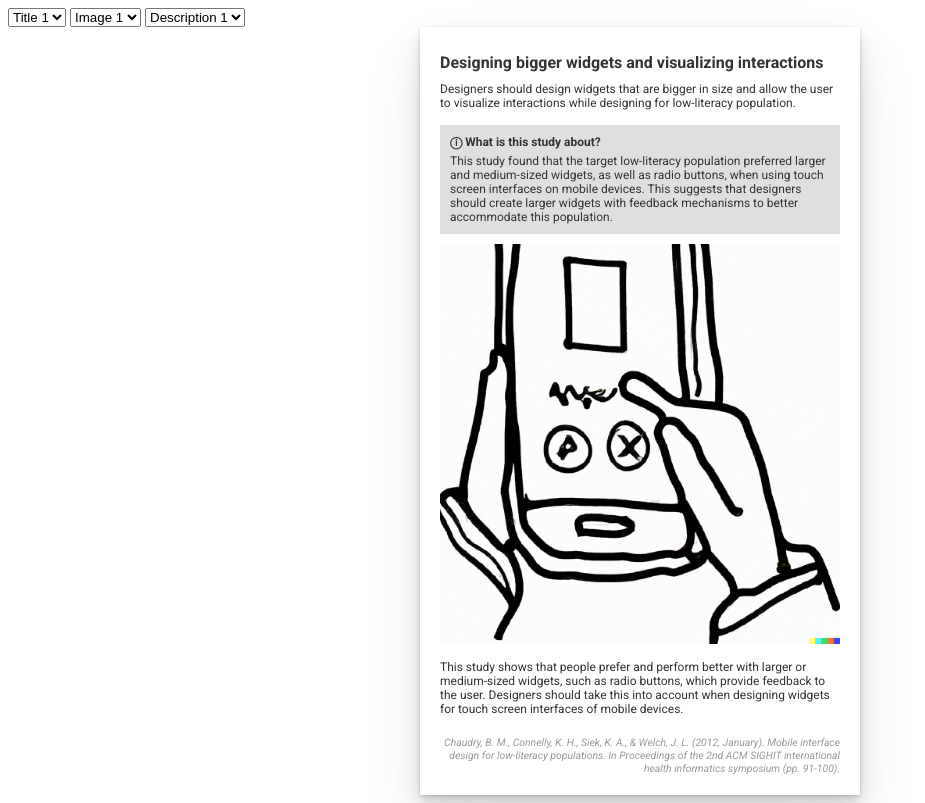
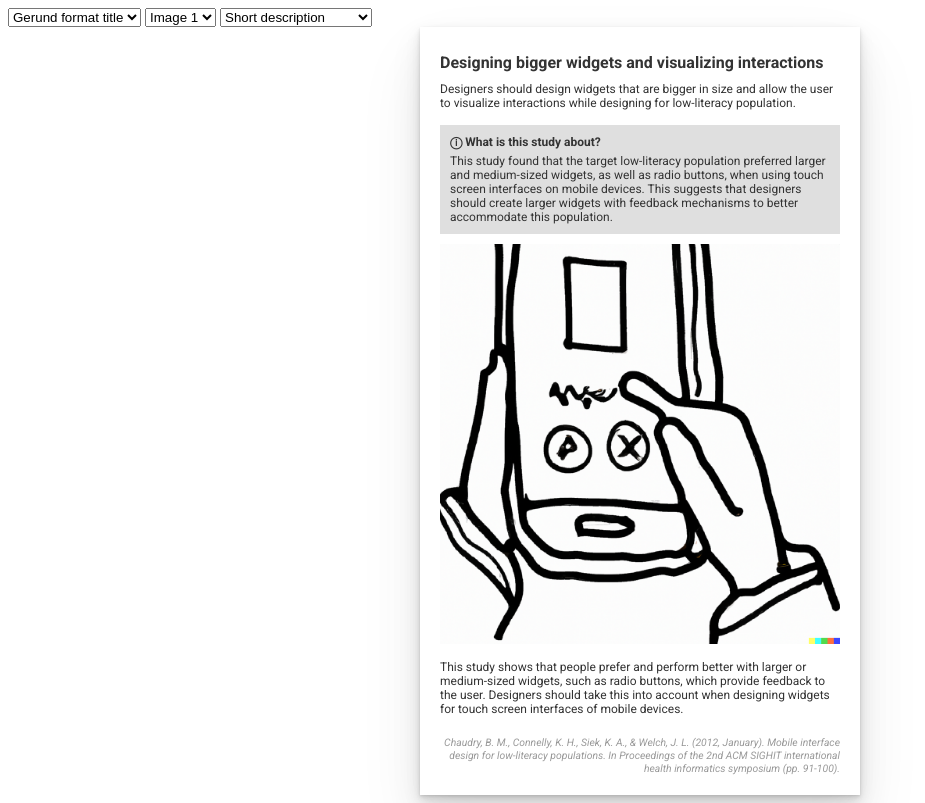
Before and after one commit to donghoon-io/design-card, a SvelteKit app: page / in a window 1280 px wide. Shown: the whole page, without its empty margins (0-925 px from the left). Built offline with nearby package versions, Linux system fonts and the light colour scheme.

Commit message:
Update +page.svelte

```diff
--- a/src/routes/+page.svelte
+++ b/src/routes/+page.svelte
@@ -1,9 +1,9 @@
 <script>
 	let titles = [
-		{ id: 1, text: "Designing bigger widgets and visualizing interactions" },
-		{ id: 2, text: "Make widgets bigger and visualize interactions" },
-		{ id: 3, text: "Widgets and interactions" },
-		{ id: 4, text: "Big widgets and visualized interactions" },
+		{ id: 1, text: "Designing bigger widgets and visualizing interactions", name: "Gerund format" },
+		{ id: 2, text: "Make widgets bigger and visualize interactions", name: "Verb format" },
+		{ id: 3, text: "Widgets and interactions", name: "Short noun" },
+		{ id: 4, text: "Big widgets and visualized interactions", name: "Long noun" },
 	];
 	let images = [
 		{ id: 1 },
@@ -12,9 +12,9 @@
 		{ id: 4 },
 	];
 	let descriptions = [
-		{ id: 1, text: "This study shows that people prefer and perform better with larger or medium-sized widgets, such as radio buttons, which provide feedback to the user. Designers should take this into account when designing widgets for touch screen interfaces of mobile devices." },
-		{ id: 2, text: "This study revealed that the target low-literacy population can effectively use GUI widgets and navigation structures on touch screen interfaces. People prefer bigger or medium-sized widgets, and radio buttons work best due to their feedback mechanism. Designers should therefore create widgets that are bigger in size and provide visual feedback to users." },
-		{ id: 3, text: "Despite the mixed performance, we had a good response from participants on the usefulness of the cross-linked navigation bar. One participant commented, “I would rather use the small pictures on the top to save me from going HOME every time.” Another said, “The tabs were not big enough but they were helpful in giving options.” One more said, “It challenged me to think more about what I was doing.” (p. 98)" }
+		{ id: 1, name: "Short", text: "This study shows that people prefer and perform better with larger or medium-sized widgets, such as radio buttons, which provide feedback to the user. Designers should take this into account when designing widgets for touch screen interfaces of mobile devices." },
+		{ id: 2, name: "Long", text: "This study revealed that the target low-literacy population can effectively use GUI widgets and navigation structures on touch screen interfaces. People prefer bigger or medium-sized widgets, and radio buttons work best due to their feedback mechanism. Designers should therefore create widgets that are bigger in size and provide visual feedback to users." },
+		{ id: 3, name: "Reference", text: "Despite the mixed performance, we had a good response from participants on the usefulness of the cross-linked navigation bar. One participant commented, “I would rather use the small pictures on the top to save me from going HOME every time.” Another said, “The tabs were not big enough but they were helpful in giving options.” One more said, “It challenged me to think more about what I was doing.” (p. 98)" }
 
 	];
 	var title_selection = titles[0];
@@ -31,7 +31,7 @@
 	<select bind:value={title_selection}>
 		{#each titles as title}
 			<option value={title}>
-				Title {title.id}
+				{title.name} title
 			</option>
 		{/each}
 	</select>
@@ -45,7 +45,7 @@
 	<select bind:value={description_selection}>
 		{#each descriptions as description}
 			<option value={description}>
-				Description {description.id}
+				{description.name} description
 			</option>
 		{/each}
 	</select>
```
